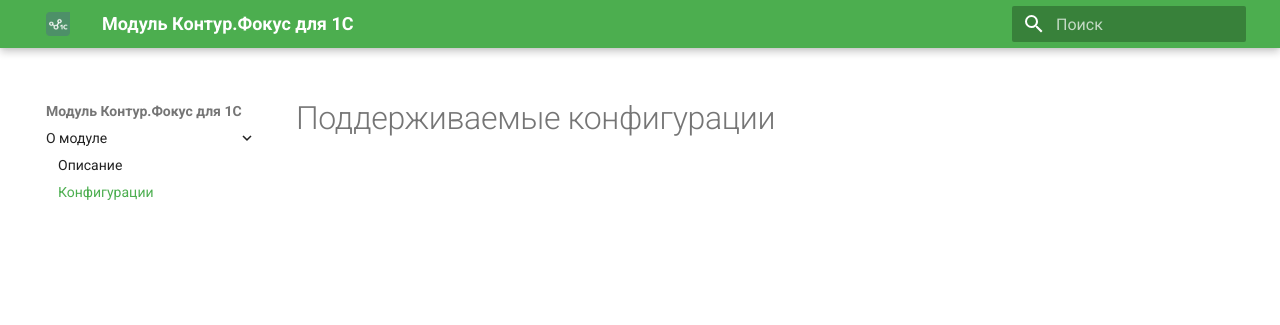
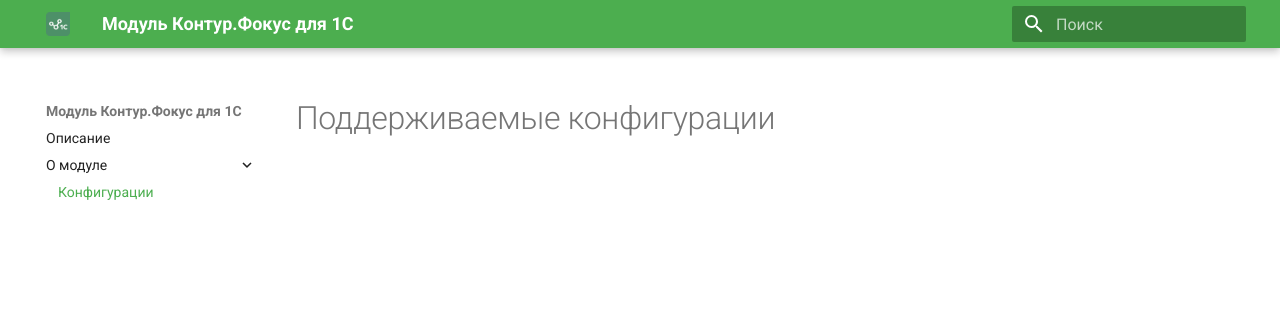
Before and after one commit to kontur-1c/KonturFocus_Module1C_docs, an MkDocs documentation site: the page built from docs/conf.md, in a window 1280 px wide. Shown: the top 325 px of the page. Built offline with MkDocs 1.6.1 and Material for MkDocs 9.7.7, drawn with Linux system fonts in a browser that asks for light colours.

Commit message:
давай

```diff
--- a/mkdocs.yml
+++ b/mkdocs.yml
@@ -1,7 +1,7 @@
 site_name: Модуль Контур.Фокус для 1С
 nav:
-  - 'О модуле':
-    - Описание: index.md
+  - Описание: index.md
+  - О модуле:
     - Конфигурации: conf.md
 theme:
   name: material
```
Also changed, not shown: docs/index.md (renamed from index.md).
